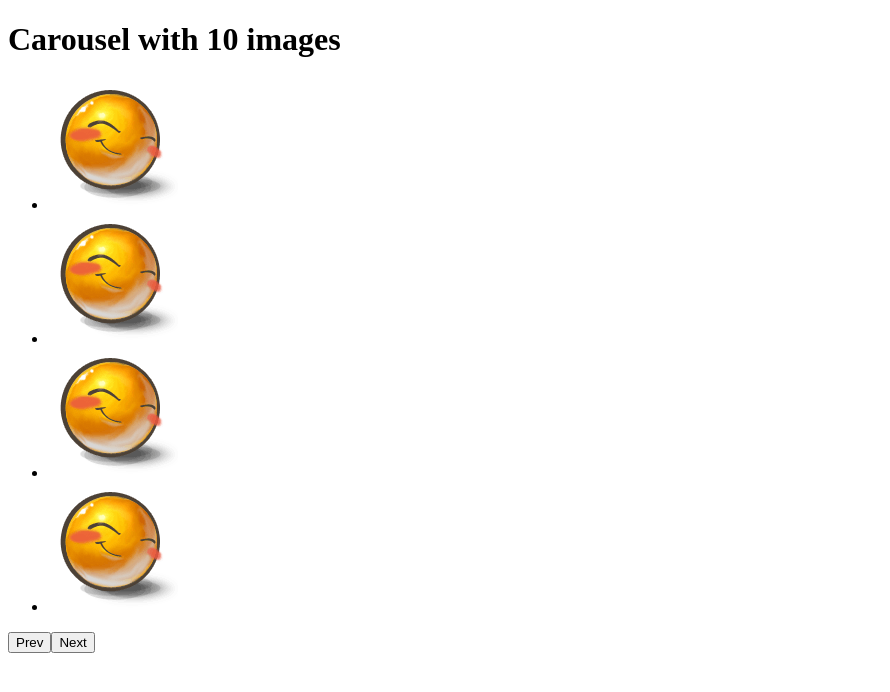
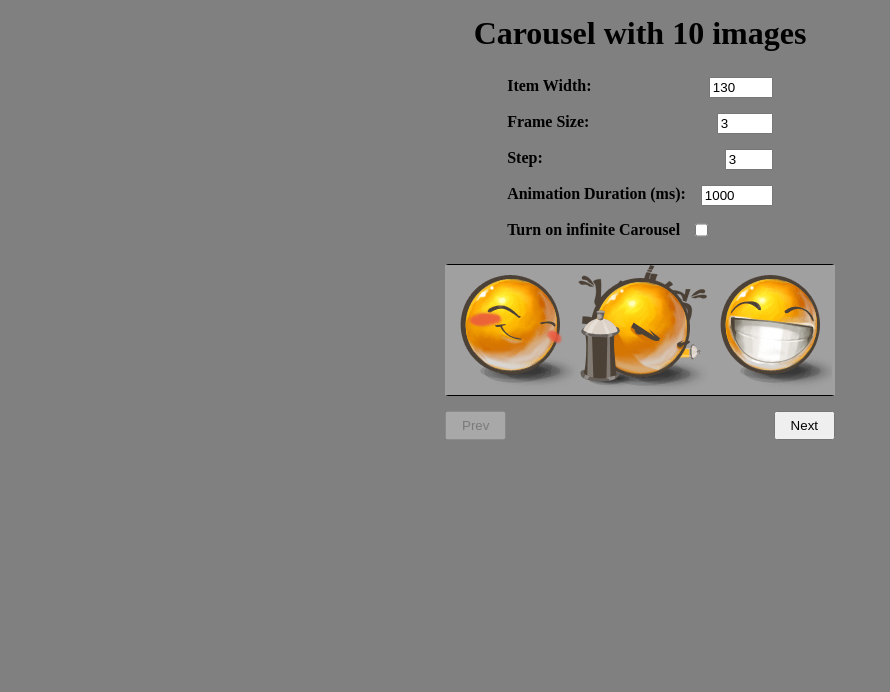
Before and after one commit to mate-academy/react_carousel, a React (Create React App) app: page / in a window 1280 px wide. Shown: the top 692 px of the page, without its empty margins (0-890 px from the left). Built offline with nearby package versions, Linux system fonts and the light colour scheme.

Commit message:
Solution

```diff
--- a/package.json
+++ b/package.json
@@ -17,7 +17,7 @@
   "devDependencies": {
     "@babel/plugin-proposal-private-property-in-object": "^7.21.11",
     "@mate-academy/eslint-config-react-typescript": "latest",
-    "@mate-academy/scripts": "^1.7.9",
+    "@mate-academy/scripts": "^1.8.1",
     "@mate-academy/students-ts-config": "latest",
     "@mate-academy/stylelint-config": "latest",
     "@types/node": "^16.18.80",
--- a/src/App.scss
+++ b/src/App.scss
@@ -1 +1,26 @@
-// style go here
+.App {
+  display: flex;
+  background-color: gray;
+  flex-direction: column;
+  gap: 15px;
+  align-items: center;
+  padding: 15px;
+  height: 100vh;
+}
+
+.inputGroup {
+  display: flex;
+  flex-direction: column;
+  gap: 15px;
+  font-weight: bolder;
+  padding: 10px;
+
+  & label {
+    display: flex;
+    gap: 15px;
+    justify-content: space-between;
+    &:last-child {
+      justify-content: flex-start;
+    }
+  }
+}
--- a/src/App.tsx
+++ b/src/App.tsx
@@ -1,13 +1,9 @@
 import React from 'react';
 import './App.scss';
-import Carousel from './components/Carousel';
+import { Carousel, Props } from './components/Carousel';
 
-interface State {
-  images: string[];
-}
-
-class App extends React.Component<{}, State> {
-  state = {
+class App extends React.Component<{}, Required<Props>> {
+  state: Required<Props> = {
     images: [
       './img/1.png',
       './img/2.png',
@@ -20,17 +16,86 @@ class App extends React.Component<{}, State> {
       './img/9.png',
       './img/10.png',
     ],
+    itemWidth: 130,
+    frameSize: 3,
+    step: 3,
+    animationDuration: 1000,
+    infinite: false,
   };
 
   render() {
-    const { images } = this.state;
+    const { images, itemWidth, frameSize, step, animationDuration, infinite } =
+      this.state;
 
     return (
       <div className="App">
         {/* eslint-disable-next-line */}
-        <h1>Carousel with {images.length} images</h1>
-
-        <Carousel />
+        <h1 data-cy="title">Carousel with {images.length} images</h1>
+        <div className="inputGroup">
+          <label htmlFor="itemId">
+            Item Width:
+            <input
+              id="itemId"
+              type="number"
+              value={itemWidth}
+              min={130}
+              step={10}
+              max={250}
+              onChange={e => this.setState({ itemWidth: +e.target.value })}
+            />
+          </label>
+          <label htmlFor="frameId">
+            Frame Size:
+            <input
+              id="frameId"
+              type="number"
+              value={frameSize}
+              min={1}
+              max={images.length}
+              onChange={e => this.setState({ frameSize: +e.target.value })}
+            />
+          </label>
+          <label htmlFor="stepId">
+            Step:
+            <input
+              id="stepId"
+              type="number"
+              value={step}
+              min={1}
+              max={9}
+              onChange={e => this.setState({ step: +e.target.value })}
+            />
+          </label>
+          <label>
+            Animation Duration (ms):
+            <input
+              type="number"
+              value={animationDuration}
+              min={200}
+              max={3000}
+              step={200}
+              onChange={e =>
+                this.setState({ animationDuration: +e.target.value })
+              }
+            />
+          </label>
+          <label className="checkbox-label">
+            Turn on infinite Carousel
+            <input
+              type="checkbox"
+              checked={infinite}
+              onChange={e => this.setState({ infinite: e.target.checked })}
+            />
+          </label>
+        </div>
+        <Carousel
+          images={images}
+          step={step}
+          frameSize={frameSize}
+          itemWidth={itemWidth}
+          animationDuration={animationDuration}
+          infinite={infinite}
+        />
       </div>
     );
   }
--- a/src/components/Carousel.scss
+++ b/src/components/Carousel.scss
@@ -1 +1,43 @@
-// style go here
+* {
+  box-sizing: border-box;
+  margin: 0;
+}
+
+.Carousel {
+  display: flex;
+  flex-direction: column;
+  gap: 15px;
+
+  &__container {
+    display: flex;
+    overflow: hidden;
+    border: solid transparent;
+    background-color: #a0a0a0;
+    border-top: 1px solid black;
+    border-bottom: 1px solid black;
+  }
+
+  &__list {
+    display: flex;
+    padding: 0;
+    list-style-type: none;
+  }
+
+  &__item {
+    display: block;
+  }
+
+  &__img {
+    display: block;
+  }
+
+  &__button-group {
+    width: 100%;
+    display: flex;
+    justify-content: space-between;
+  }
+
+  &__button {
+    padding: 5px 15px;
+  }
+}
--- a/src/components/Carousel.tsx
+++ b/src/components/Carousel.tsx
@@ -1,26 +1,101 @@
-import React from 'react';
+import React, { useState } from 'react';
 import './Carousel.scss';
 
-const Carousel: React.FC = () => (
-  <div className="Carousel">
-    <ul className="Carousel__list">
-      <li>
-        <img src="./img/1.png" alt="1" />
-      </li>
-      <li>
-        <img src="./img/1.png" alt="2" />
-      </li>
-      <li>
-        <img src="./img/1.png" alt="3" />
-      </li>
-      <li>
-        <img src="./img/1.png" alt="4" />
-      </li>
-    </ul>
+export type Props = {
+  images: string[];
+  step?: number;
+  frameSize?: number;
+  itemWidth?: number;
+  animationDuration?: number;
+  infinite?: boolean;
+};
 
-    <button type="button">Prev</button>
-    <button type="button">Next</button>
-  </div>
-);
+export const Carousel: React.FC<Props> = ({
+  images,
+  step = 3,
+  frameSize = 3,
+  itemWidth = 130,
+  animationDuration = 1000,
+  infinite = false,
+}) => {
+  const [currentOffset, setCurrentOffset] = useState<number>(0);
+  const maxOffset = itemWidth * (images.length - frameSize);
 
-export default Carousel;
+  const handleNext = () => {
+    setCurrentOffset(prevOffset => {
+      const newOffset = prevOffset + itemWidth * step;
+
+      if (newOffset > maxOffset && currentOffset < maxOffset) {
+        return maxOffset;
+      } else if (newOffset > maxOffset) {
+        return infinite ? 0 : maxOffset;
+      }
+
+      return newOffset;
+    });
+  };
+
+  const handlePrev = () => {
+    setCurrentOffset(prevOffset => {
+      const newOffset = prevOffset - itemWidth * step;
+
+      if (newOffset < 0 && currentOffset > 0) {
+        return 0;
+      } else if (newOffset < 0) {
+        return infinite ? maxOffset : 0;
+      }
+
+      return newOffset;
+    });
+  };
+
+  return (
+    <div className="Carousel">
+      <div
+        className="Carousel__container"
+        style={{
+          width: `${itemWidth * frameSize}px`,
+        }}
+      >
+        <ul
+          className="Carousel__list"
+          style={{
+            transition: `${animationDuration}ms`,
+            transform: `translateX(-${currentOffset}px)`,
+          }}
+        >
+          {images.map((image, index) => (
+            <li className="Carousel__item" key={index}>
+              <img
+                className="Carousel__img"
+                src={image}
+                alt={`${index + 1}`}
+                width={itemWidth}
+              />
+            </li>
+          ))}
+        </ul>
+      </div>
+
+      <div className="Carousel__button-group">
+        <button
+          type="button"
+          className="Carousel__button"
+          onClick={handlePrev}
+          disabled={!infinite && currentOffset === 0}
+        >
+          Prev
+        </button>
+        <button
+          type="button"
+          className="Carousel__button"
+          onClick={handleNext}
+          disabled={!infinite && currentOffset >= maxOffset}
+          data-cy="next"
+        >
+          Next
+        </button>
+      </div>
+    </div>
+  );
+};
```
Also changed, not shown: 2 other files (tests, documents, lock files or other folders).
